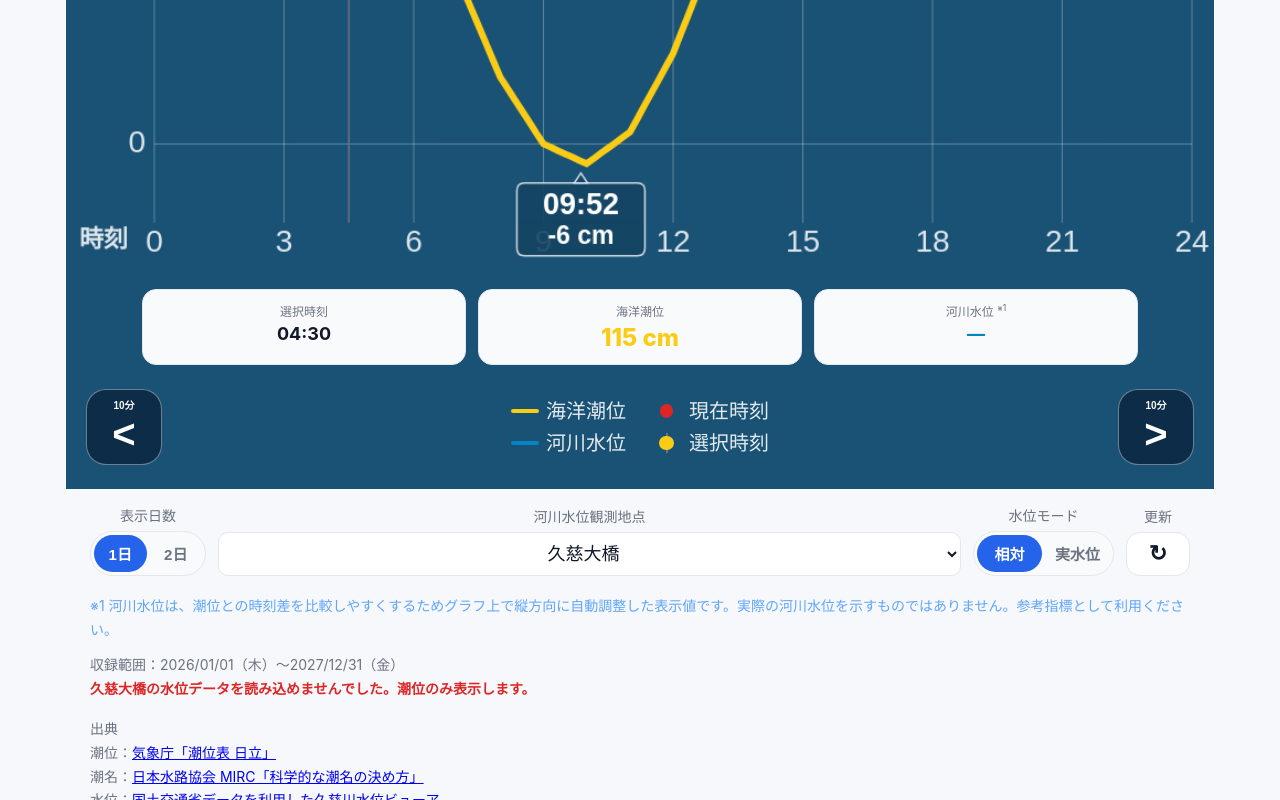
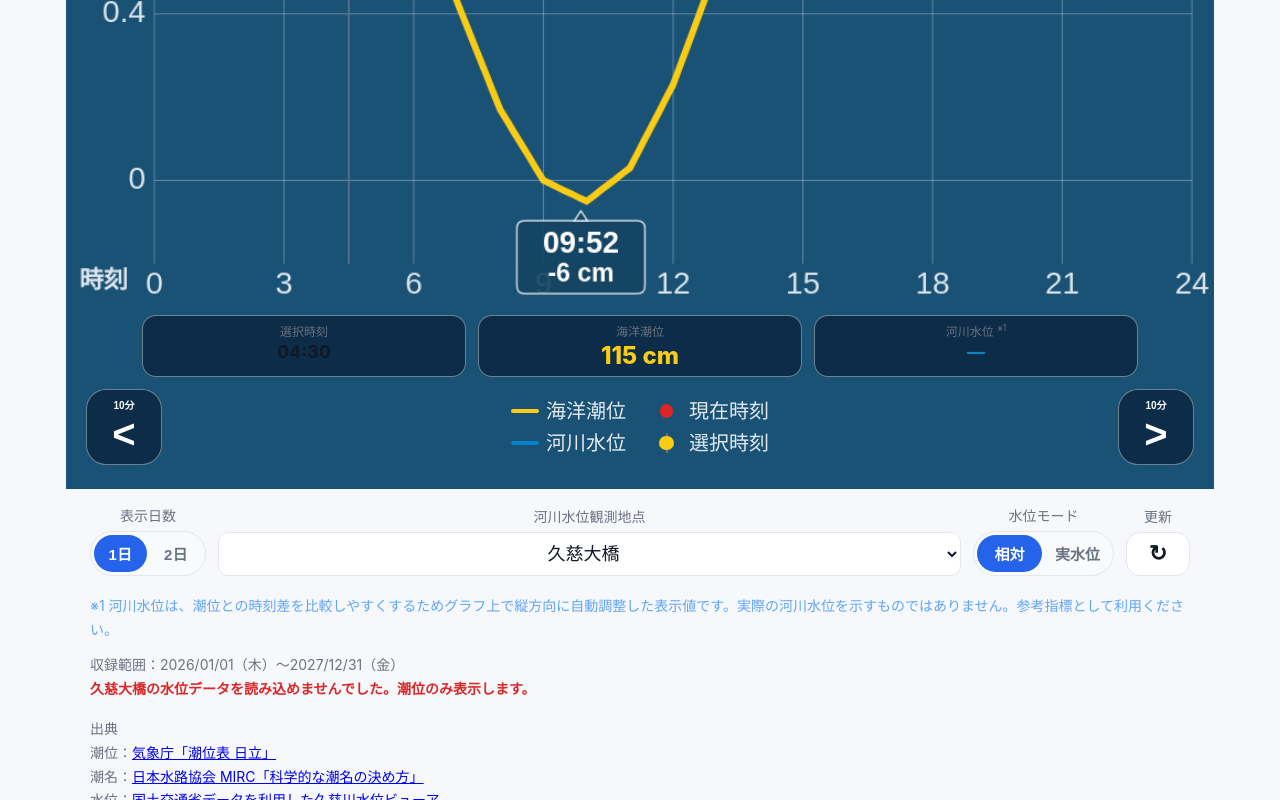
Before and after one commit to tanyeee/tide-graph, a website: page index.html in a window 1280 px wide. Shown: the part 804-1604 px from the top of the page. Drawn offline with Linux system fonts and the light colour scheme; no server answers.

Commit message:
Compact chart value cards

```diff
--- a/index.html
+++ b/index.html
@@ -255,9 +255,14 @@
     display:grid; grid-template-columns:76px minmax(0, 1fr) 76px; align-items:center; gap:20px;
   }
   .chart-meta {
-    position:absolute; left:76px; right:76px; bottom:124px; z-index:2;
+    position:absolute; left:76px; right:76px; bottom:112px; z-index:2;
     margin:0;
   }
+  .chart-meta .pill {
+    background:rgba(7,30,54,.72); border-color:rgba(255,255,255,.4);
+    padding:6px 10px;
+  }
+  .chart-meta .pill .k { margin-bottom:2px; }
   .chart-step-button {
     min-height:76px; padding:6px 0; border-radius:20px;
     border-color:rgba(255,255,255,.4); background:rgba(7,30,54,.72); color:#fff;
@@ -275,7 +280,7 @@
     body { padding:12px; }
     .card { padding:0; border-radius:0; }
     .chart-stack { width:calc(100% + 24px); margin-left:-12px; margin-right:-12px; }
-    .chart-meta { left:16px; right:16px; bottom:80px; }
+    .chart-meta { left:16px; right:16px; bottom:74px; }
     .meta { grid-template-columns:repeat(3,minmax(0,1fr)); }
     .range-row { width:100%; justify-content:space-between; }
     #selectedHeight { font-size:22px; }
@@ -1145,10 +1150,10 @@ function drawChart() {
   // right-side axis labels (m単位); 相対 mode keeps right:20 and draws no
   // right-axis labels, exactly as before.
   // The value cards are HTML overlaid on the canvas. Keep the x-axis labels
-  // 30 CSS pixels above them regardless of the canvas's rendered scale.
+  // 15 CSS pixels above them regardless of the canvas's rendered scale.
   const renderedScale = chart.clientWidth / W || 1;
   const labelTopCss = chartMetaEl
-    ? chartMetaEl.offsetTop - 30 - 28 * renderedScale
+    ? chartMetaEl.offsetTop - 15 - 28 * renderedScale
     : (H - 330) * renderedScale;
   const chartBottom = Math.max(180, H - labelTopCss / renderedScale + 5);
   const m = {
```
